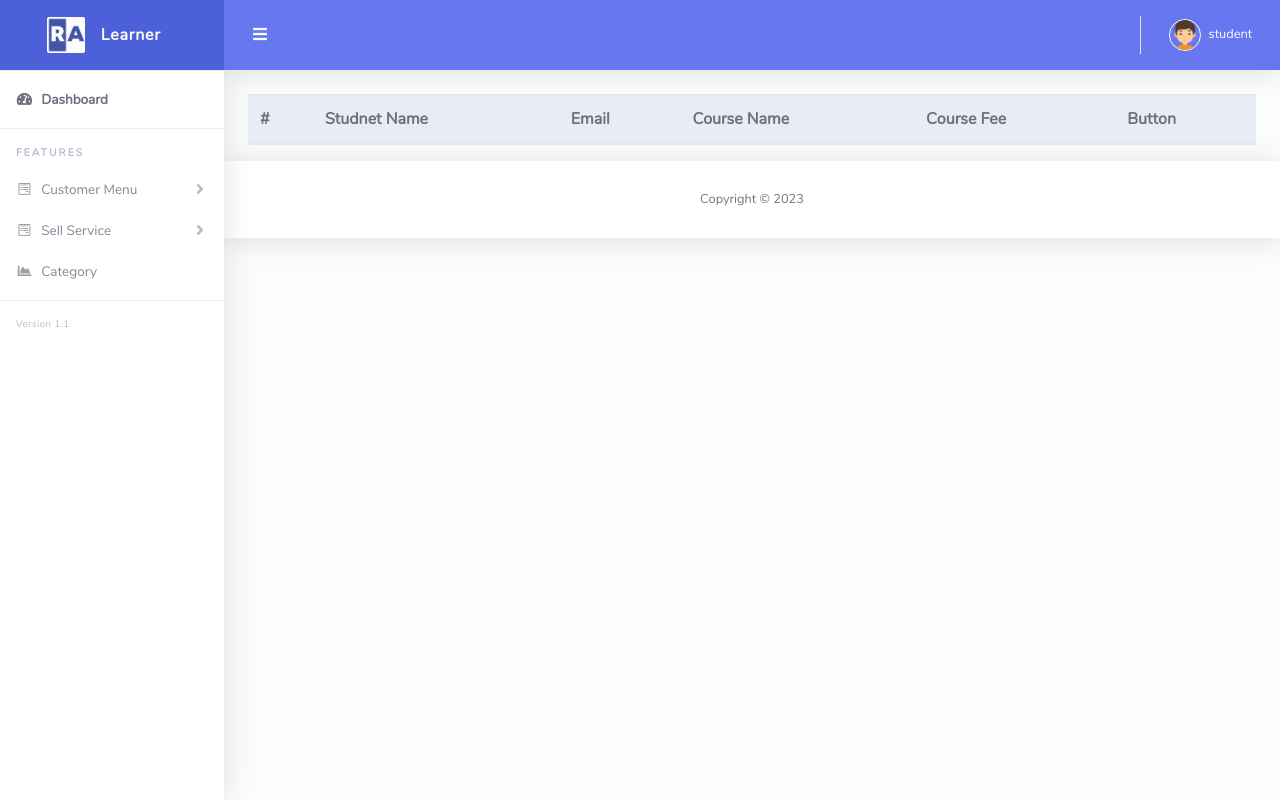
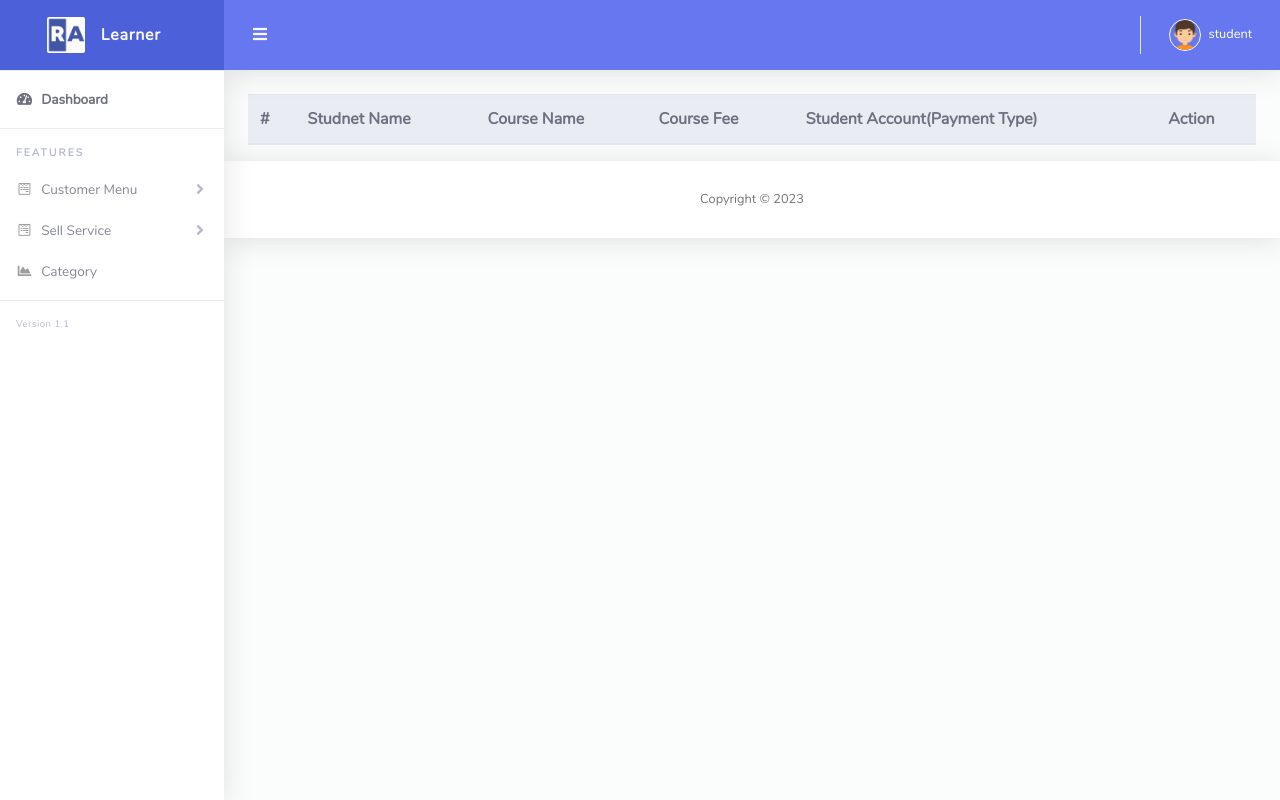
Before and after one commit to dipta995/learner, a PHP site: page /admin/studentenroll.php in a window 1280 px wide. Run offline with PHP 8.4, Linux system fonts and the light colour scheme; a user stored in the database is signed in; data comes from the database, SQL or seed files in the repository; lists and menus that the app fills with data are empty.

Commit message:
Design fix

```diff
--- a/admin/studentenroll.php
+++ b/admin/studentenroll.php
@@ -10,11 +10,11 @@
                               <tr>
                                 <th scope="col">#</th>
                                 <th scope="col">Studnet Name</th>
-                                <th scope="col">Email</th>
                                 <th scope="col">Course Name</th>
                                 <th scope="col">Course Fee</th>
+                                <th scope="col">Student Account(Payment Type)</th>
 
-                                <th scope="col">Button</th>
+                                <th scope="col">Action</th>
 
                               </tr>
                             </thead>
@@ -39,9 +39,9 @@
                               <tr>
                                 <th scope="row"><?php echo $i; ?></th>
                                 <td><?php echo $value['student_name']; ?></td>
-                                <td><?php echo $value['student_email']; ?></td>
                                 <td><?php echo $value['course_title']; ?></td>
                                 <td><?php echo $value['price']; ?> Taka</td>
+                                <td><?php echo $value['student_account']; ?>(<?php echo $value['student_payment_type']; ?>)</td>
 
                                 <td><a class="btn btn-danger" href="?accept=<?php echo $value['enrole_id']; ?>">aprove</a>
                                 <a class="btn btn-danger" href="?remove=<?php echo $value['enrole_id']; ?>">Remove</a>
--- a/courses.php
+++ b/courses.php
@@ -30,7 +30,7 @@
 					<div class="course-item">
 					<a href="single-course.php?playlistid=<?php echo $value['course_id'] ?>">
 						<div class="course-thumb set-bg" data-setbg="<?php echo $value['course_image']; ?>">
-							<div class="price">Price: $<?php echo $value['price']; ?></div>
+							<div class="price">Price: <?php echo $value['price']; ?> Taka</div>
 						</div>
 						<div class="course-info">
 							<div class="course-text">
--- a/include/InsertClass.php
+++ b/include/InsertClass.php
@@ -415,7 +415,8 @@ echo "ALREADY RATED";
 						SET
 						teacher_payment_type = '$teacher_payment_type',
 						teacher_account = '$teacher_account',
-						 t_pay = 1
+						 pay_status = 1,
+						 t_pay = 1,
 						  WHERE enrole_id = '$enrole_id'";
 					$uprow = $this->queryfunk($sqls);
 
--- a/index.php
+++ b/index.php
@@ -45,7 +45,7 @@
 						<div class="ci-text">
 							<h5 style="text-align: center;"><?php echo $value['category_name']; ?></h5>
 							<p></p>
-							<span>0 Courses</span>
+							<span><?php echo $viewcourse = $viewcls->coursecount($value['category_id']); ?> Courses</span>
 						</div>
 						</a>
 					</div>
@@ -93,7 +93,7 @@
 					<div class="course-item">
 						<a href="single-course.php?playlistid=<?php echo $value['course_id'] ?>">
 						<div class="course-thumb set-bg" data-setbg="<?php echo $value['course_image']; ?>">
-							<div class="price">Price: $<?php echo $value['price']; ?></div>
+							<div class="price">Price: <?php echo $value['price']; ?> Taka</div>
 						</div>
 						<div class="course-info">
 							<div class="course-text">
--- a/single-course.php
+++ b/single-course.php
@@ -165,7 +165,7 @@ if ($viewcat) {
 								} else {
 
 								?>
-								<span id="payment-form">Enroll now</span>
+								<span class="btn btn-info" id="payment-form">Enroll now</span>
 								<div  class="row" style="background:rgb(166 160 166); border-radius: 10px; display: none;">
 									<div class="col-md-6">
 									<select style="width: 300px; padding: 10px; margin-top: 23px; border-radius: 10px;" name="student_payment_type" id="">
@@ -176,7 +176,7 @@ if ($viewcat) {
 									<div  class="col-md-6">
 									<input style="width: 300px; padding: 10px; margin-top: 23px; border-radius: 10px;" placeholder="account-number" type="text" name="student_account">
 									</div>
-									<input style="margin: 0 auto; margin-top : 10px;" type="submit" class="site-btn buy-btn" name="buycourse" value="Register Now">
+									<input style="margin: 0 auto; margin-top : 10px;" type="submit" class="site-btn buy-btn" name="buycourse" value="Pay Ane Confirm">
 
 								</div>
 
```
